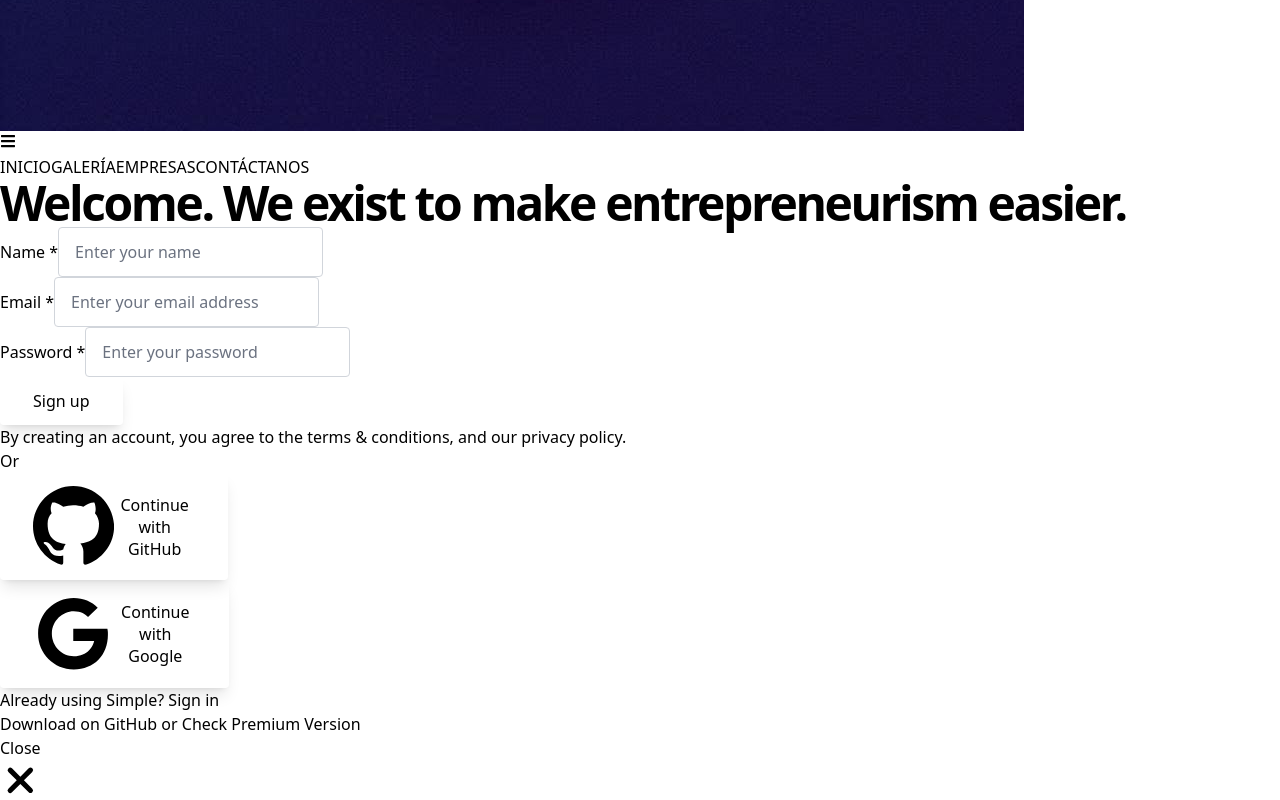
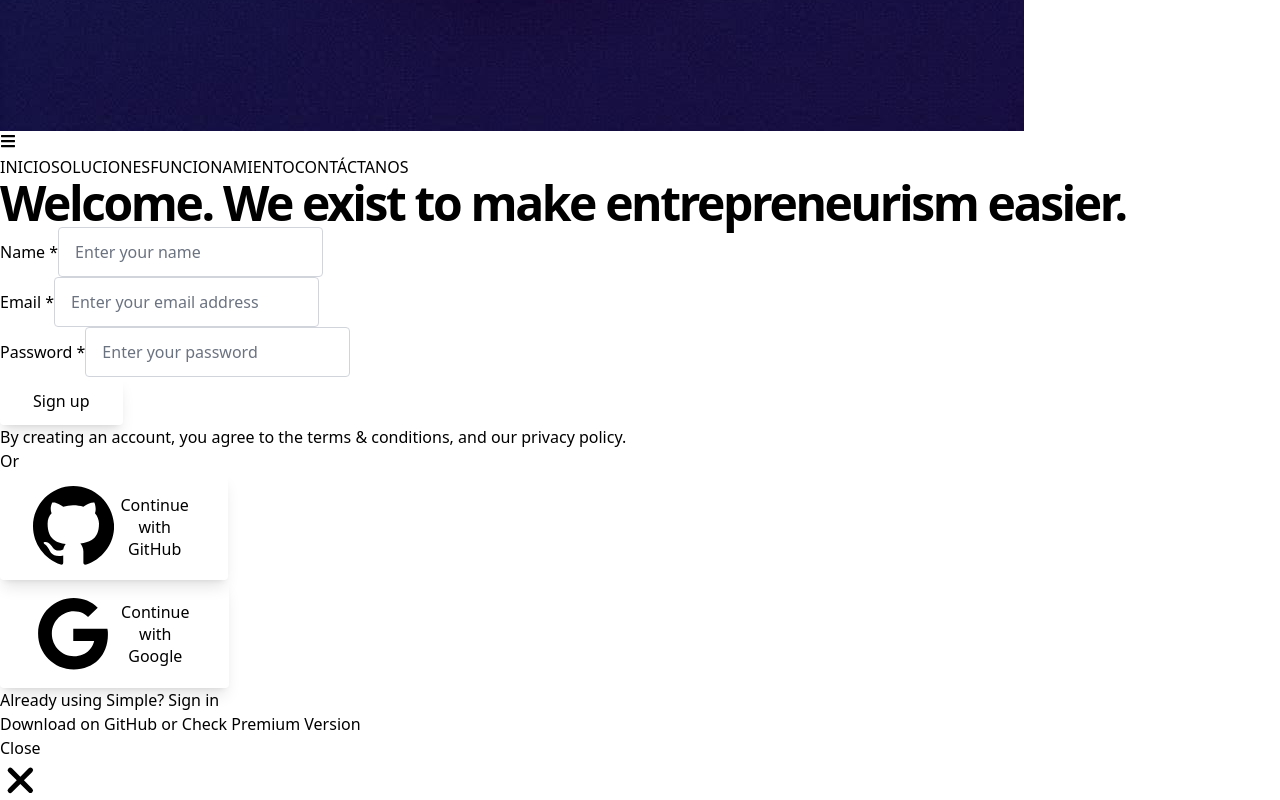
Before and after one commit to CristianRC7/hackathonEthBol, a React (Vite) app: page /signup in a window 1280 px wide. Shown: the part 893-1693 px from the top of the page. Built offline with nearby package versions, Linux system fonts and the light colour scheme.

Commit message:
navbar funcionando y cambios de diseno de svg a icon en featuresblocks

```diff
--- a/src/partials/Features.jsx
+++ b/src/partials/Features.jsx
@@ -22,7 +22,7 @@ function Features() {
   }, [tab])
 
   return (
-    <section className="relative">
+    <section id="features" className="relative">
 
       {/* Section background (needs .relative class on parent and next sibling elements) */}
       <div className="absolute inset-0 bg-gray-100 pointer-events-none mb-16" aria-hidden="true"></div>
--- a/src/partials/FeaturesBlocks.jsx
+++ b/src/partials/FeaturesBlocks.jsx
@@ -3,7 +3,7 @@ import { FaDownload, FaCog, FaServer, FaExchangeAlt, FaShieldAlt, FaRegHandshake
 
 function FeaturesBlocks() {
   return (
-    <section className="relative">
+    <section id="featuresblocks" className="relative">
       {/* Section background */}
       <div className="absolute inset-0 top-1/2 md:mt-24 lg:mt-0 bg-gray-900 pointer-events-none" aria-hidden="true"></div>
       <div className="absolute left-0 right-0 bottom-0 m-auto w-px p-px h-20 bg-gray-200 transform translate-y-1/2"></div>
--- a/src/partials/Header.jsx
+++ b/src/partials/Header.jsx
@@ -65,19 +65,21 @@ function Header() {
           >
             INICIO
           </Link>
+
           <Link
-            to="#galeria"
-            onClick={(e) => handleNavClick(e, 'galeria')}
+            to="#features"
+            onClick={(e) => handleNavClick(e, 'features')}
             className="text-xl md:text-base hover:text-black hover:bg-white rounded-md px-4 py-2 transition-colors duration-300"
           >
-            GALERÍA
+            SOLUCIONES
           </Link>
+
           <Link
-            to="#companies"
-            onClick={(e) => handleNavClick(e, 'companies')}
+            to="#featuresblocks"
+            onClick={(e) => handleNavClick(e, 'featuresblocks')}
             className="text-xl md:text-base hover:text-black hover:bg-white rounded-md px-4 py-2 transition-colors duration-300"
           >
-            EMPRESAS
+            FUNCIONAMIENTO
           </Link>
           <Link
             to="#contactanos"
```
